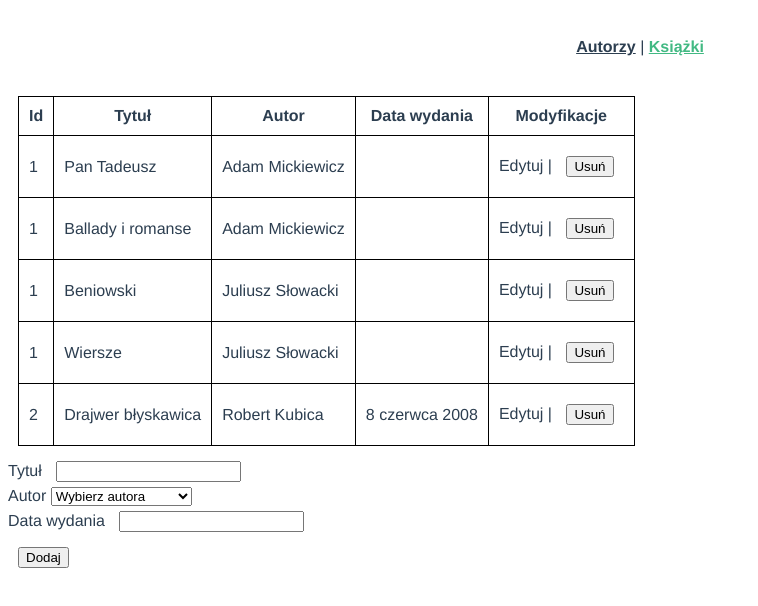
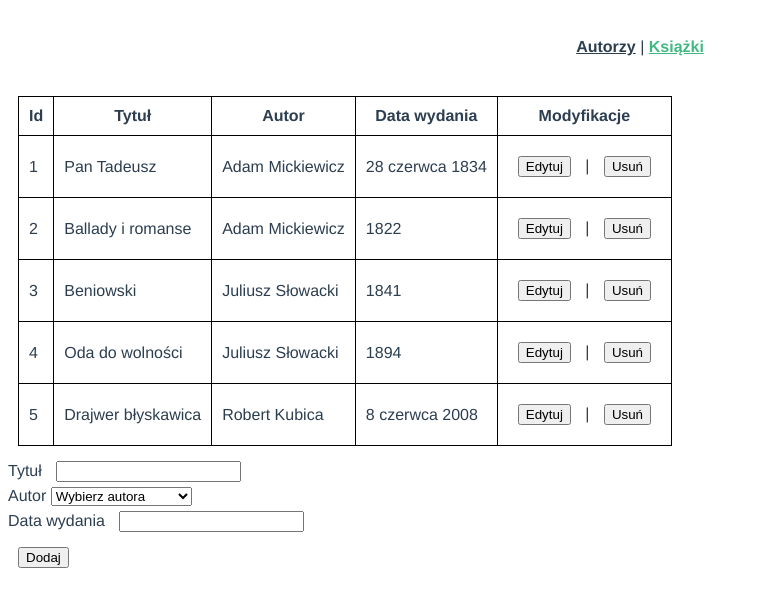
Before and after one commit to Feekohur/SPA, a Vue app: page /books in a window 1280 px wide. Shown: the top 606 px of the page, without its empty margins (0-758 px from the left). Built offline with nearby package versions, Linux system fonts and the light colour scheme; data requests are answered from the project's data file.

Commit message:
Added editing

```diff
--- a/db.json
+++ b/db.json
@@ -3,28 +3,32 @@
     {
       "id": 1,
       "title": "Pan Tadeusz",
-      "authorId": 1
+      "authorId": 1,
+      "releaseDate": "28 czerwca 1834"
     },
     {
-      "id": 1,
+      "id": 2,
       "title": "Ballady i romanse",
-      "authorId": 1
+      "authorId": 1,
+      "releaseDate": "1822"
     },
     {
-      "id": 1,
+      "id": 3,
       "title": "Beniowski",
-      "authorId": 2
+      "authorId": 2,
+      "releaseDate": "1841"
     },
     {
-      "id": 1,
-      "title": "Wiersze",
-      "authorId": 2
+      "id": 4,
+      "title": "Oda do wolności",
+      "authorId": 2,
+      "releaseDate": "1894"
     },
     {
       "title": "Drajwer błyskawica",
       "authorId": 4,
       "releaseDate": "8 czerwca 2008",
-      "id": 2
+      "id": 5
     }
   ],
   "authors": [
--- a/package.json
+++ b/package.json
@@ -37,7 +37,9 @@
     "parserOptions": {
       "parser": "babel-eslint"
     },
-    "rules": {}
+    "rules": {
+      "no-unused-vars": "off"
+    }
   },
   "browserslist": [
     "> 1%",
--- a/src/views/Books.vue
+++ b/src/views/Books.vue
@@ -8,11 +8,25 @@
             <th>Modyfikacje</th>
         </tr>
         <tr v-for="book in books" :key="book.id">
-            <td>{{ book.id }}</td>
-            <td>{{ book.title }}</td>
-            <td>{{ getAuthorName(book.authorId) }}</td>
-            <td>{{ book.releaseDate }}</td>
-            <td>Edytuj | <button @click="deleteBook(book.id)">Usuń</button></td>
+                <td>{{ book.id }}</td>
+
+                <td v-if="edited === book.id"><input v-model="editedTitle" ></td>
+                <td v-else>{{ book.title }}</td>
+
+                <td v-if="edited === book.id">
+                    <select v-model="editedAuthorId">
+                        <option v-for="option in authors" v-bind:value="option.id" :key="option.id">
+                            {{ `${option.firstname}  ${option.lastname}` }}
+                        </option>
+                    </select>
+                </td>
+                <td v-else>{{ getAuthorName(book.authorId) }}</td>
+
+                <td v-if="edited === book.id"><input v-model="editedReleaseDate" ></td>
+                <td v-else>{{ book.releaseDate }}</td>
+
+                <td><button @click="editBook(book)">{{ edited === book.id ? 'Zapisz' : 'Edytuj' }}</button>
+                | <button @click="deleteBook(book.id)">Usuń</button></td>
         </tr>
     </table>
 
@@ -32,15 +46,14 @@
 <script>
 import axios from "axios";
 
-const booksURL = "http://localhost:3000/books";
-const authorsURL = "http://localhost:3000/authors";
+const baseURL = "http://localhost:3000";
 
 export default {
     async created() {
-        const books = await axios.get(booksURL);
+        const books = await axios.get(`${baseURL}/books`);
         this.books = books.data;
 
-        const authors = await axios.get(authorsURL);
+        const authors = await axios.get(`${baseURL}/authors`);
         this.authors = authors.data;
     },
     data() {
@@ -49,6 +62,12 @@ export default {
             title: "",
             authorId: "",
             releaseDate: "",
+
+            editedTitle: "",
+            editedAuthorId: "",
+            editedReleaseDate: "",
+
+            edited: NaN,
             books: [ ],
             authors: [ ]
         }
@@ -70,7 +89,7 @@ export default {
 
             const book = { title: this.title, authorId: this.authorId, releaseDate: this.releaseDate }
 
-            await axios.post(booksURL, book).then(res => {
+            await axios.post(`${baseURL}/books`, book).then(res => {
                 this.books = [...this.books, res.data];
 
                 this.title = ""
@@ -79,9 +98,27 @@ export default {
             })
         },
         async deleteBook(id) {
-            await axios.delete(`${booksURL}/${id}`).then(() => {
+            await axios.delete(`${baseURL}/books/${id}`).then(() => {
                 this.books = this.books.filter(b => b.id !== id)
             })
+        },
+        async editBook(book) {
+            if(this.edited === book.id)
+            {
+                const obj = { id: book.id, title: this.editedTitle, authorId: this.editedAuthorId, releaseDate: this.editedReleaseDate }
+                await axios.put(`${baseURL}/books/${book.id}`, obj).then(() => {
+                    const idx = this.books.findIndex(b => b.id === book.id)
+                    this.books[idx] = obj
+                })
+                this.edited = null
+            }
+            else
+            {
+                this.edited = book.id
+                this.editedTitle = book.title
+                this.editedAuthorId = book.authorId
+                this.editedReleaseDate = book.releaseDate
+            }
         }
     }
 }
```
